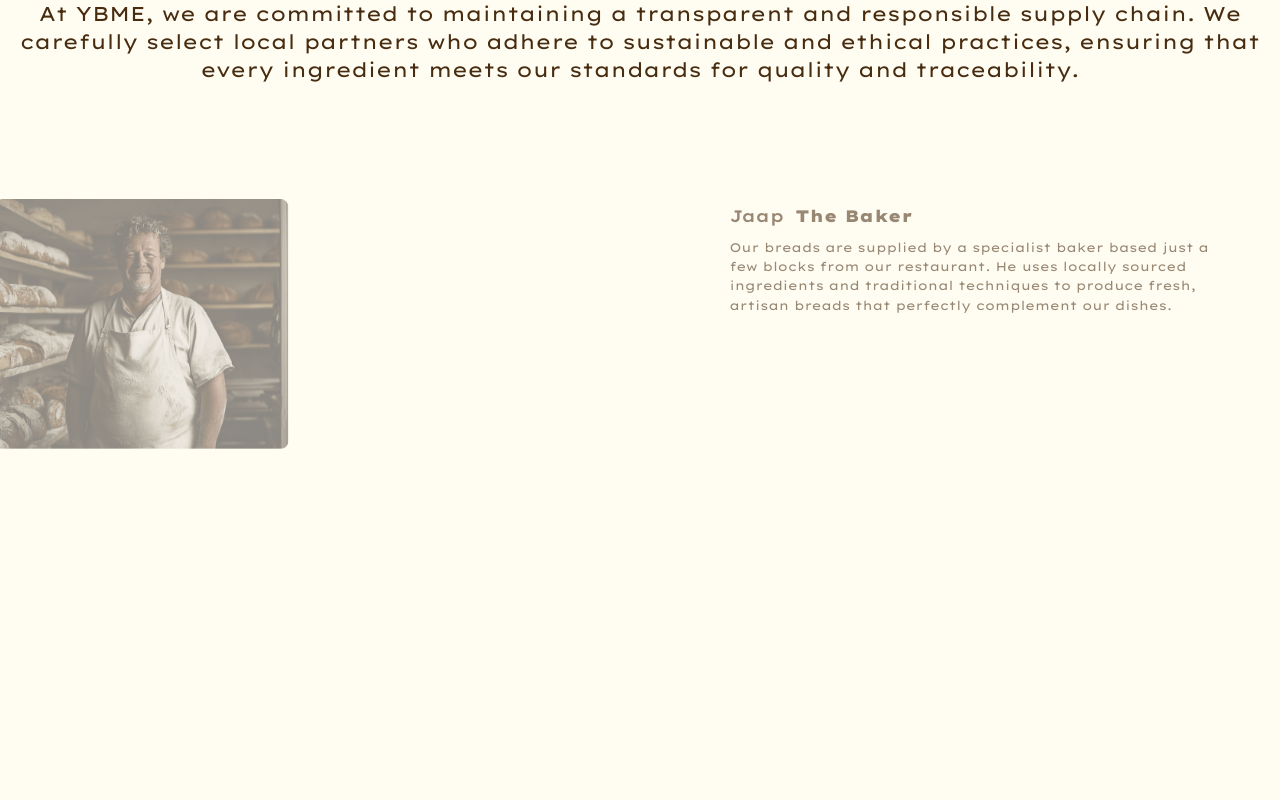
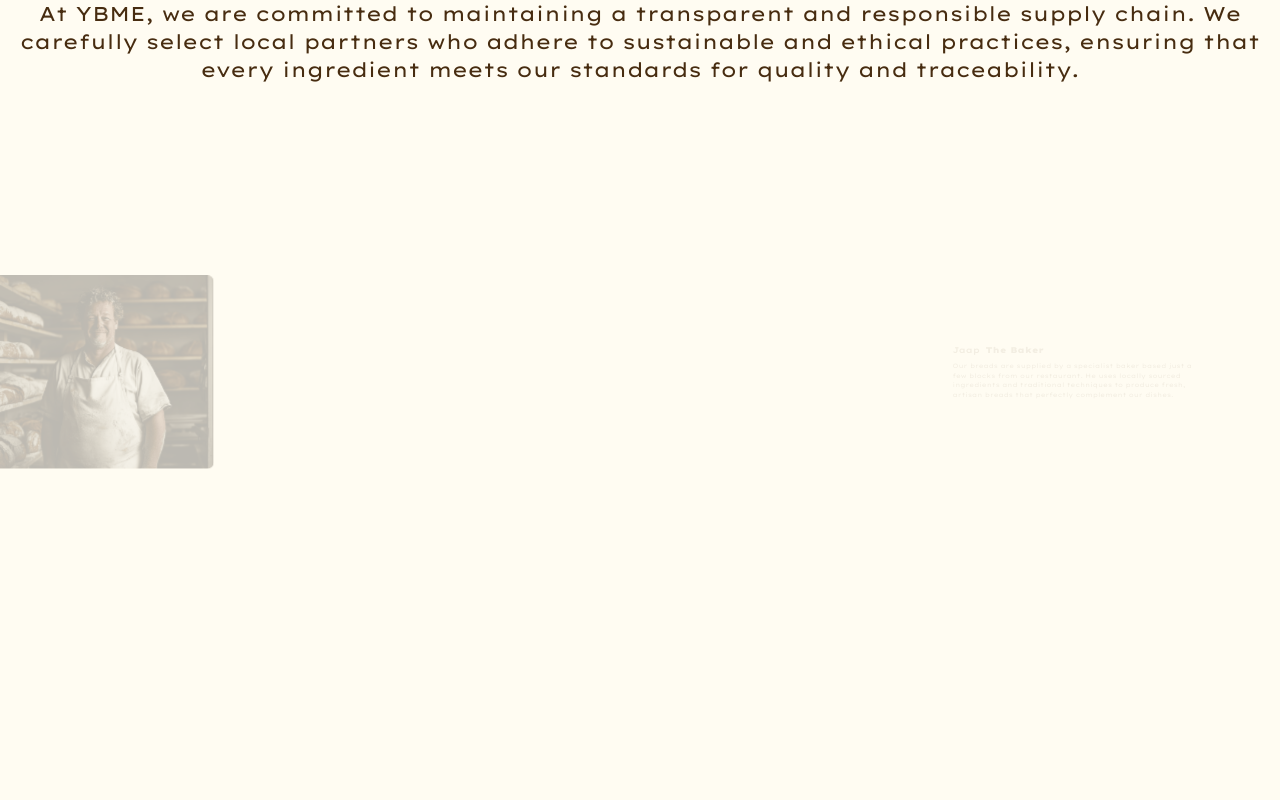
Before and after one commit to William-Louis-Louisy/ybme, a Next.js app: page /our-approach in a window 1280 px wide. Shown: the part 480-1280 px from the top of the page. Built offline with nearby package versions, Linux system fonts and the light colour scheme.

Commit message:
Responsive design improved

```diff
--- a/src/app/our-approach/page.tsx
+++ b/src/app/our-approach/page.tsx
@@ -27,15 +27,15 @@ function OurApproach() {
         {t.approach.intro}
       </p>
 
-      <div className="flex flex-col items-start w-full gap-12 md:gap-0 bg-blk md:bg-transparent">
+      <div className="flex flex-col items-start w-full gap-12 lg:gap-0 bg-blk lg:bg-transparent">
         {partners.map((partner, index) => {
           return (
             <div
               key={partner.title.en}
-              className="text-ivory md:text-text-drk flex flex-col odd:md:flex-row even:md:flex-row-reverse items-start pb-12 gap-4 md:gap-4 lg:gap-12 md:px-4"
+              className="text-ivory lg:text-text-drk flex flex-col odd:lg:flex-row even:lg:flex-row-reverse items-start md:items-center md:first:pt-12 pb-12 gap-4 lg:gap-12 lg:px-4"
             >
               <div
-                className={`relative w-full h-svw md:w-2/5 md:h-96 md:rounded-xl overflow-hidden ${
+                className={`relative w-full h-svw md:h-96 md:w-96 lg:w-2/5 lg:h-96 lg:rounded-xl overflow-hidden ${
                   index % 2 === 0 ? "leftSlideIn" : "rightSlideIn"
                 }`}
               >
@@ -48,7 +48,7 @@ function OurApproach() {
               </div>
 
               <div
-                className={`flex flex-col gap-4 md:py-12 max-w-full md:max-w-3/5 px-4 ${
+                className={`flex flex-col gap-4 lg:py-12 max-w-full lg:max-w-3/5 px-4 ${
                   index % 2 === 0 ? "rightSlideIn" : "leftSlideIn"
                 }`}
               >
```
